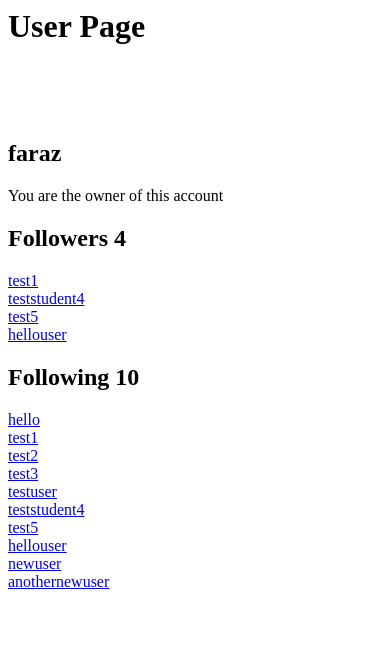
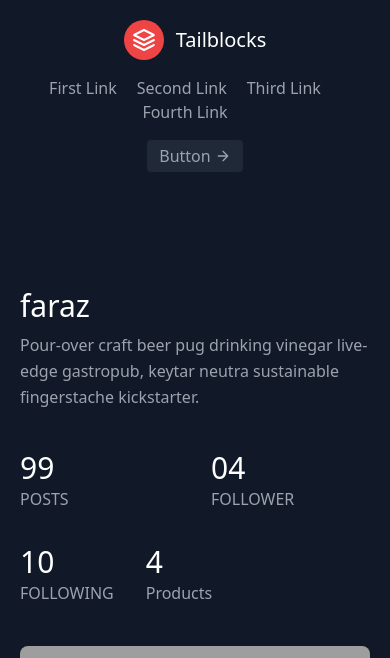
Before and after one commit to pycharm0422/mini_insta, a Django app: page /user-account/1/ in a window 390 px wide. Shown: the top 658 px of the page. Run offline with Django 3.2, Linux system fonts and the light colour scheme; a user stored in the database is signed in; data comes from the database, SQL or seed files in the repository; both versions use the stored data as it was after the commit; some libraries are stand-ins or nearby versions; grey boxes are pictures that could not be loaded.

Commit message:
added few frontend

```diff
--- /dev/null
+++ b/src_code/templates/src_code/basics/base.html
@@ -0,0 +1,18 @@
+<!doctype html>
+<html>
+<head>
+  <meta charset="UTF-8" />
+  <meta name="viewport" content="width=device-width, initial-scale=1.0" />
+  <link href="https://unpkg.com/tailwindcss@^2/dist/tailwind.min.css" rel="stylesheet">
+  <script src="https://code.jquery.com/jquery-3.1.1.min.js"
+integrity="sha256-hVVnYaiADRTO2PzUGmuLJr8BLUSjGIZsDYGmIJLv2b8=" crossorigin="anonymous"></script>
+<link rel="stylesheet" href="https://cdnjs.cloudflare.com/ajax/libs/font-awesome/5.15.3/css/all.min.css" integrity="sha512-iBBXm8fW90+nuLcSKlbmrPcLa0OT92xO1BIsZ+ywDWZCvqsWgccV3gFoRBv0z+8dLJgyAHIhR35VZc2oM/gI1w==" crossorigin="anonymous" referrerpolicy="no-referrer" />
+  <!-- ... -->
+</head>
+<body>
+    {% include 'src_code/basics/navbar.html' %}
+    {% block content %}
+
+    {% endblock content %}
+</body>
+</html>
--- /dev/null
+++ b/src_code/templates/src_code/basics/navbar.html
@@ -0,0 +1,21 @@
+<header class="text-gray-400 bg-gray-900 body-font">
+    <div class="container mx-auto flex flex-wrap p-5 flex-col md:flex-row items-center">
+      <a class="flex title-font font-medium items-center text-white mb-4 md:mb-0">
+        <svg xmlns="http://www.w3.org/2000/svg" fill="none" stroke="currentColor" stroke-linecap="round" stroke-linejoin="round" stroke-width="2" class="w-10 h-10 text-white p-2 bg-red-500 rounded-full" viewBox="0 0 24 24">
+          <path d="M12 2L2 7l10 5 10-5-10-5zM2 17l10 5 10-5M2 12l10 5 10-5"></path>
+        </svg>
+        <span class="ml-3 text-xl">Tailblocks</span>
+      </a>
+      <nav class="md:ml-auto md:mr-auto flex flex-wrap items-center text-base justify-center">
+        <a class="mr-5 hover:text-white">First Link</a>
+        <a class="mr-5 hover:text-white">Second Link</a>
+        <a class="mr-5 hover:text-white">Third Link</a>
+        <a class="mr-5 hover:text-white">Fourth Link</a>
+      </nav>
+      <button class="inline-flex items-center bg-gray-800 border-0 py-1 px-3 focus:outline-none hover:bg-gray-700 rounded text-base mt-4 md:mt-0">Button
+        <svg fill="none" stroke="currentColor" stroke-linecap="round" stroke-linejoin="round" stroke-width="2" class="w-4 h-4 ml-1" viewBox="0 0 24 24">
+          <path d="M5 12h14M12 5l7 7-7 7"></path>
+        </svg>
+      </button>
+    </div>
+  </header>
--- a/src_code/templates/src_code/individual_post.html
+++ b/src_code/templates/src_code/individual_post.html
@@ -1,4 +1,6 @@
+{% extends 'src_code/basics/base.html' %}
 
+{% block content %}
 
 <h1>Indivual Post Page</h1>
 
@@ -13,3 +15,5 @@
 {{comment.comment}} <br> <br>
 
 {% endfor %}
+
+{% endblock content %}
--- a/src_code/templates/src_code/user_page.html
+++ b/src_code/templates/src_code/user_page.html
@@ -1,10 +1,59 @@
-<h1>User Page</h1>
-<br><br><br>
+{% extends 'src_code/basics/base.html' %}
 
-<h2>{{user.user}}</h2>
+{% block content %}
+
+
+<section class="text-gray-400 bg-gray-900 body-font">
+    <div class="container px-5 py-24 mx-auto flex flex-wrap">
+      <div class="flex flex-wrap -mx-4 mt-auto mb-auto lg:w-1/2 sm:w-2/3 content-start sm:pr-10">
+        <div class="w-full sm:p-4 px-4 mb-6">
+          <h1 class="title-font font-medium text-3xl mb-2 text-white">{{user.user}}</h1>
+          <div class="leading-relaxed">Pour-over craft beer pug drinking vinegar live-edge gastropub, keytar neutra sustainable fingerstache kickstarter.</div>
+        </div>
+        <div class="p-4 sm:w-1/2 lg:w-1/4 w-1/2">
+          <h2 class="title-font font-medium text-3xl text-white">99</h2>
+          <p class="leading-relaxed">POSTS</p>
+        </div>
+
+        <a class=" hover:bg-green-700 focus:outline-none focus:ring-2 focus:ring-green-600 focus:ring-opacity-50" href="{% url 'followers-page' pk_of_users=user.id %}"><div class="p-4 sm:w-1/2 lg:w-1/4 w-1/2 ">
+            {% if user.followers.count < 10 %}
+            <h2 class="title-font font-medium text-3xl text-white">0{{ user.followers.count }}</h2>
+            {% else %}
+            <h2 class="title-font font-medium text-3xl text-white">{{ user.followers.count }}</h2>
+            {% endif %}
+          <p class="leading-relaxed">FOLLOWER</p>
+        </div></a>
+
+        <a class=" hover:bg-blue-700 focus:outline-none focus:ring-2 focus:ring-blue-600 focus:ring-opacity-50" href="{% url 'following-page' pk_of_users=user.id %}"><div class="p-4 sm:w-1/2 lg:w-1/4 w-1/2 ">
+            {% if user.following.count < 10 %}
+            <h2 class="title-font font-medium text-3xl text-white">0{{ user.following.count }}</h2>
+            {% else %}
+            <h2 class="title-font font-medium text-3xl text-white">{{ user.following.count }}</h2>
+            {% endif %}
+          <p class="leading-relaxed">FOLLOWING</p>
+        </div></a>
+
+        <div class="p-4 sm:w-1/2 lg:w-1/4 w-1/2">
+          <h2 class="title-font font-medium text-3xl text-white">4</h2>
+          <p class="leading-relaxed">Products</p>
+        </div>
+      </div>
+      <div class="lg:w-1/2 sm:w-1/3 w-full rounded-lg overflow-hidden mt-6 sm:mt-0">
+        <img class="object-cover object-center w-full h-full" src="https://images.unsplash.com/photo-1524660988542-c440de9c0fde?ixid=MnwxMjA3fDB8MHxlZGl0b3JpYWwtZmVlZHwxNXx8fGVufDB8fHx8&ixlib=rb-1.2.1&auto=format&fit=crop&w=500&q=60" alt="stats">
+      </div>
+    </div>
+  </section>
+
+
+
+
+
+
+
+
+
 
 {% if request.user == user.user %}
-You are the owner of this account
 {% else %}
     <a href="{% url 'message-page' receiver=user.user %}">message {{user.user}}</a>
     {% if user.user in main_user.following.all %}
@@ -17,27 +66,34 @@
 {% endif %}
 
 
-<div class="followers">
-    <h2>Followers {{ user.followers.count }}</h2>
-    {% for fler in user.followers.all %}
-        <a href="{% url 'user-page' user_id=fler.pk %}">{{fler}}</a> <br>
-    {% endfor %}
 
-</div>
+<section class="text-gray-400 bg-gray-900 body-font">
+    <div class="container px-5 py-24 mx-auto">
+      <div class="flex flex-col text-center w-full mb-20">
+        <h1 class="sm:text-3xl text-2xl font-medium title-font mb-4 text-white">Master Cleanse Reliac Heirloom</h1>
 
-<div class="following">
-    <h2>Following {{ user.following.count }}</h2>
-    {% for flwing in user.following.all %}
-        <a href="{% url 'user-page' user_id=flwing.pk %}">{{flwing}}</a> <br>
-    {% endfor %}
+      </div>
+      <div class="flex flex-wrap -m-4">
+        {% for post in posts %}
 
-</div>
-<br><br><br><br><br><br><br><br><br><br>
-{% for post in posts %}
+        <div class="lg:w-1/3 sm:w-1/2 p-4">
+          <div class="flex relative">
+            <img alt="gallery" class="absolute inset-0 w-full h-full object-cover object-center" src="https://images.unsplash.com/photo-1527822984742-e14743fc7f60?ixid=MnwxMjA3fDB8MHxlZGl0b3JpYWwtZmVlZHwxM3x8fGVufDB8fHx8&ixlib=rb-1.2.1&auto=format&fit=crop&w=500&q=60">
+            <div class="px-8 py-10 relative z-10 w-full border-4 border-gray-800 bg-gray-900 opacity-0 hover:opacity-100">
+              <h2 class="tracking-widest text-sm title-font font-medium text-indigo-400 mb-1"> {{post}} <br>
+              </h2>
+              <h1 class="title-font text-lg font-medium text-white mb-3">{{post.likes.count}}</h1>
+              <p class="leading-relaxed">Lorem ipsum dolor sit amet consime officia autem atque, sint voluptas facilis et repellendus nam minus doloribus? Numquam quibusdam accusantium totam beatae.</p>
+            </div>
+          </div>
+        </div>
+        {% endfor %}
 
-    {{post}} <br>
+      </div>
+    </div>
+  </section>
 
-{% endfor %}
+
 
 <br><br><br><br><br><br><b><br></b>
 <h2>Tags</h2>
@@ -46,3 +102,13 @@
 
 {{tag}} <br>
 {% endfor %}
+
+
+
+
+
+
+
+
+
+{% endblock content %}
--- a/src_code/urls.py
+++ b/src_code/urls.py
@@ -23,6 +23,8 @@
     path('getMessages/<str:receiver>/', views.getMessages, name='getMessages'),
     path('individual-post/<int:post_id>/', views.individualPost, name='individual-post-page'),
     path('comment/', views.comment, name='comment-page'),
+    path('followers/<int:pk_of_users>/', views.followers, name='followers-page'),
+    path('following/<int:pk_of_users>/', views.following, name='following-page'),
 ]
 
 if settings.DEBUG:
--- a/src_code/views.py
+++ b/src_code/views.py
@@ -117,6 +117,26 @@
     # return JsonResponse({"post":post,})
     return redirect('home-page')
 
+
+def followers(request, pk_of_users):
+    user_is = User.objects.get(id=pk_of_users)
+    detail = Detail.objects.get(pk=pk_of_users)
+    context = {
+        'detail':detail,
+    }
+
+    return render(request, 'src_code/followers.html', context)
+
+
+def following(request, pk_of_users):
+    user_is = User.objects.get(id=pk_of_users)
+    detail = Detail.objects.get(pk=pk_of_users)
+
+    context = {
+        'detail':detail,
+    }
+
+    return render(request, 'src_code/following.html', context)
 
 def userPage(request, user_id):
     print(user_id)
```
Also changed, not shown: src_code/templates/src_code/followers.html (added, +8 -0 lines), src_code/templates/src_code/following.html (added, +7 -0 lines), src_code/templates/src_code/home.html (+39 -19 lines), src_code/templates/src_code/likes.html (+7 -18 lines), src_code/templates/src_code/saved.html (+6 -5 lines), db.sqlite3.
